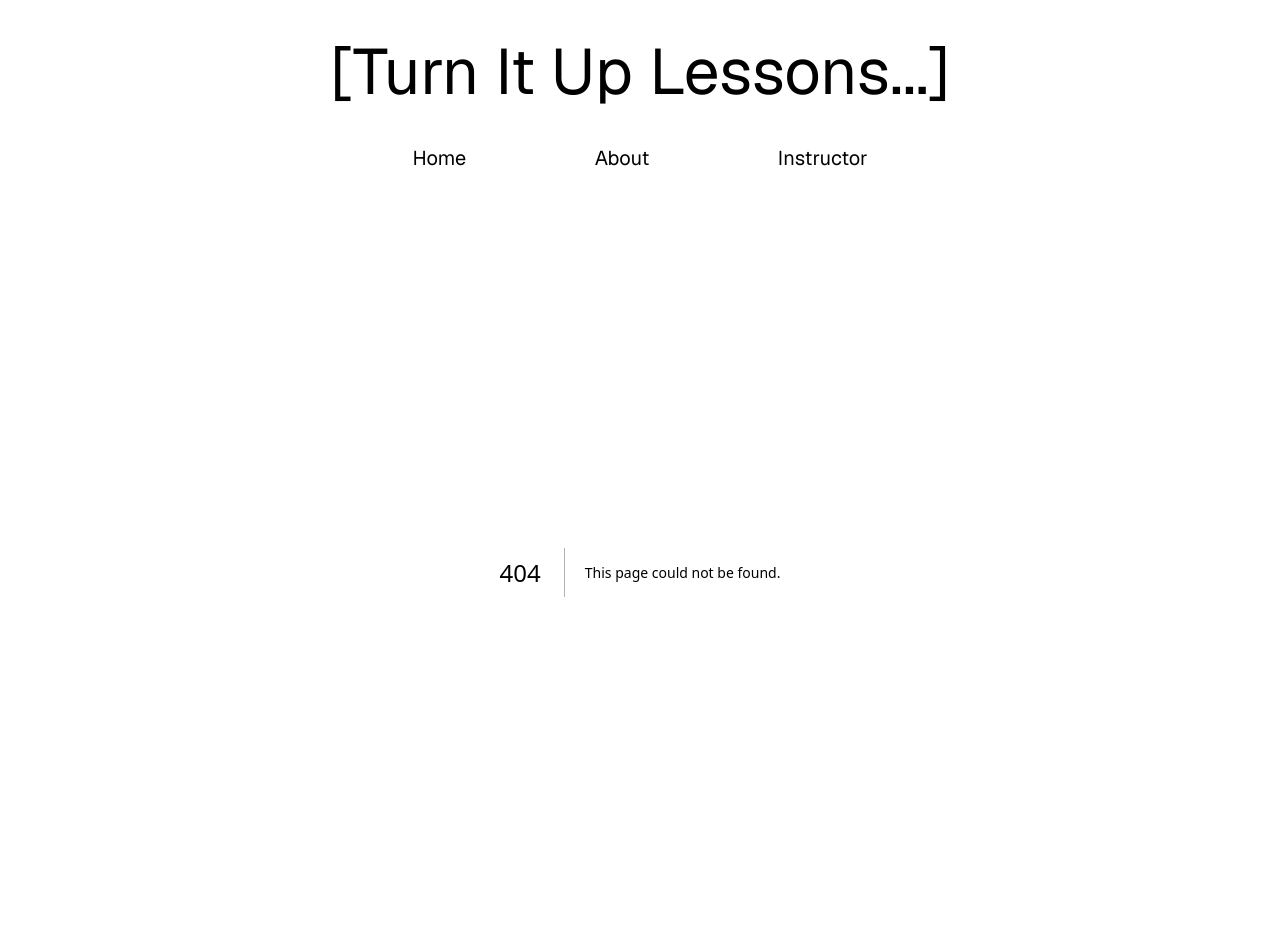
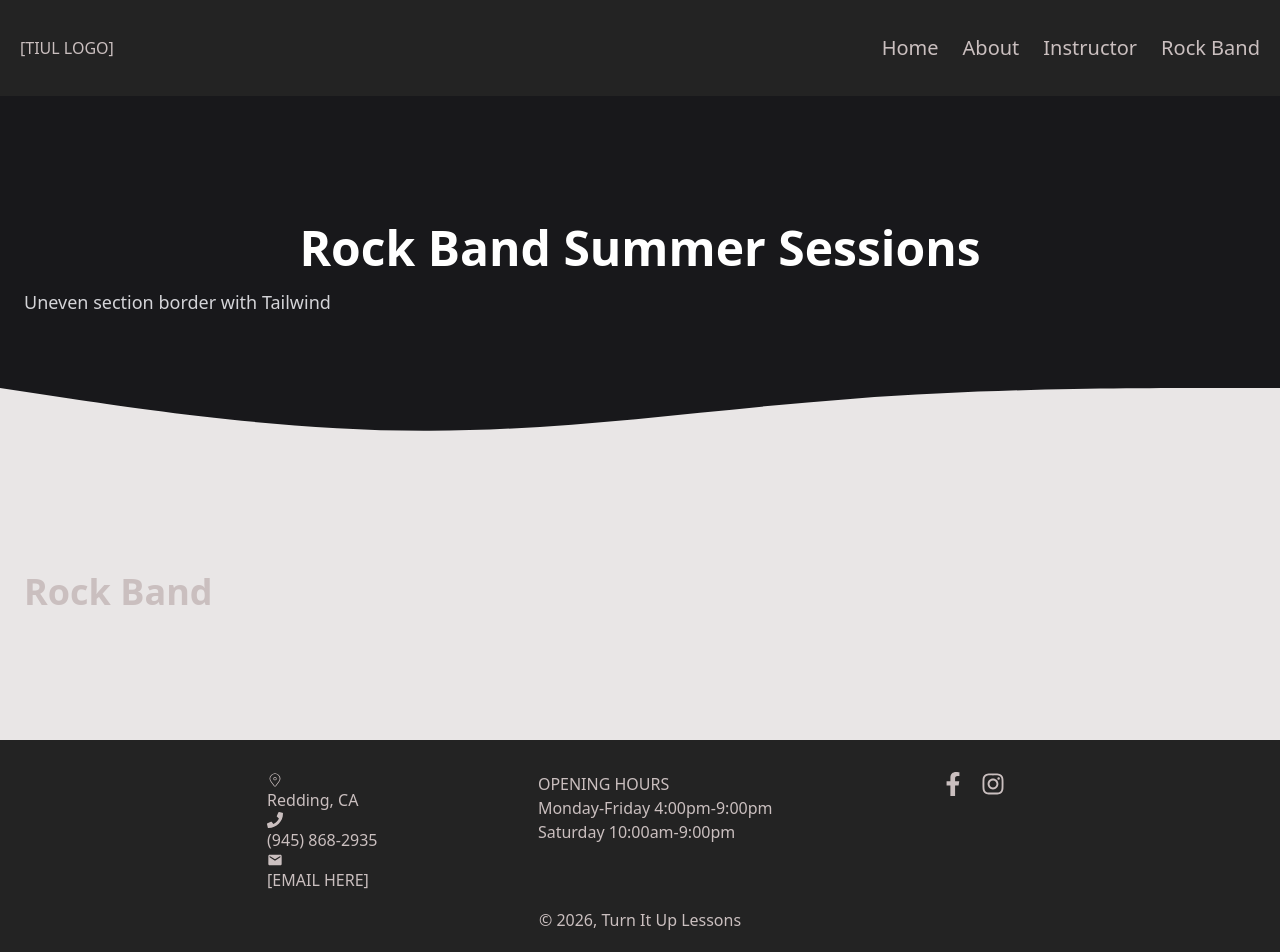
Before and after one commit to cmap89/turn_it_up_site, a Next.js app: page /rock_band in a window 1280 px wide. Before the commit this address had no page. Shown: the top 952 px of the page. Built offline with nearby package versions, Linux system fonts and the light colour scheme.

Commit message:
Update styles to overhaul site themes and look. Include a stylistic SVG page divider.

```diff
--- a/app/components/Footer.tsx
+++ b/app/components/Footer.tsx
@@ -5,8 +5,8 @@ import { FaPhone } from "react-icons/fa";
 
 
 export default function Footer () {
-    return <footer className="flex flex-col items-center gap-4 py-3 " >
-        <div className="flex justify-evenly w-2/3" >
+    return <footer className="flex flex-col items-center gap-4 pb-3 pt-8" >
+        <div className="flex justify-evenly w-5/6" >
             <ul>
                 <li>
                     <CiLocationOn/> Redding, CA
@@ -18,13 +18,12 @@ export default function Footer () {
                     <MdEmail/> [EMAIL HERE]
                 </li>
             </ul>
-            <div className="flex justify-around w-100" >
+            <div className="flex justify-around" >
                 OPENING HOURS
                 <br />
                 Monday-Friday 4:00pm-9:00pm
                 <br />
                 Saturday 10:00am-9:00pm
-            <form action="">[FORM HERE]</form>
             </div>
             <SocialStrip/>
         </div>
--- a/app/components/Navbar.tsx
+++ b/app/components/Navbar.tsx
@@ -4,11 +4,12 @@ import Link from "next/link.js";
 import { navItems, navItem } from "../data/navItems";
 
 export default function Navbar () {
-    return <nav className="flex flex-col items-center bg-transparent" >
-        <ul className="flex gap-9 justify-evenly w-1/2 text-xl" >
+    return <nav className="flex justify-between items-center bg-transparent px-5 min-h-[12vh]" >
+        <div> <Link href="/" >[TIUL LOGO]</Link></div>
+        <ul className="flex gap-6 justify-evenly text-xl" >
                 {
                 navItems.map((item: navItem) => (
-                    <li className="hover:text-amber-50 hover:-translate-y-1" key={item.id} >
+                    <li className="hover:text-white" key={item.id} >
                         <Link href={`/${item.route}`} >
                             {item.name}
                         </Link>
--- a/app/components/SocialStrip.tsx
+++ b/app/components/SocialStrip.tsx
@@ -6,7 +6,7 @@ import { FaInstagram } from "react-icons/fa";
 
 export default function SocialStrip (){
     return (
-        <div className="flex items-center" >
+        <div className="flex items-start" >
             <Link className="h-fit" href={"https://www.facebook.com/Turnitupguitar"} target="blank" ><FaFacebookF className="w-10 h-6" /></Link>
             <Link className="h-fit" href={"https://www.instagram.com/turnitupguitar/"} target="blank" ><FaInstagram className="w-10 h-6" /></Link>
         </div>
--- a/app/data/navItems.ts
+++ b/app/data/navItems.ts
@@ -20,4 +20,10 @@ export const navItems: navItem[] = [
         name:'Instructor',
         route:'instructor',
     },
+    {
+        id:4,
+        name:'Rock Band',
+        route:'rock_band',
+
+    },
 ];
--- a/app/globals.css
+++ b/app/globals.css
@@ -1,17 +1,17 @@
 @import "tailwindcss";
 
 :root {
-  --background: #262626;
-  --foreground: #fff;
-  --primary: #f1e2a5;
+  --background: #232323;
+  --foreground: #e9e6e6;
+  --primary: #cabfbf;
 }
 
 @theme inline {
   --color-background: var(--background);
   --color-foreground: var(--foreground);
+  --color-primary: var(--primary)
   --font-sans: var(--font-geist-sans);
   --font-mono: var(--font-geist-mono);
-  --color-primary: var(--primary)
 }
 
 @media (prefers-color-scheme: dark) {
--- a/app/layout.tsx
+++ b/app/layout.tsx
@@ -34,9 +34,6 @@ export default function RootLayout({
     >
       <body className="flex flex-col w-auto min-h-screen" suppressHydrationWarning>
         <header>
-        <Banner>
-          <h1 className="text-[8vh]" >[Turn It Up Lessons...]</h1>
-        </Banner>
         <Navbar/>
       </header>
         {children}
--- a/app/page.tsx
+++ b/app/page.tsx
@@ -2,16 +2,16 @@
 
 import PageBody from "./components/PageBody";
 import PageSection from "./components/PageSection";
-import { getAssetPath } from "./lib/utils";
+// import { getAssetPath } from "./lib/utils";
 
 export default function Home() {
-  const bgImg = getAssetPath("/pics/kpereira52291-guitar-4087877.jpg");
+  // const bgImg = getAssetPath("/pics/kpereira52291-guitar-4087877.jpg");
   return (
     <>
-    <div className={`fixed inset-0 -z-10  bg-cover bg-center bg-no-repeat h-screen`}
+    {/* <div className={`fixed inset-0 -z-10  bg-cover bg-center bg-no-repeat h-screen`}
     style={{ backgroundImage:`url(${bgImg})`}}
     aria-hidden="true" >
-    </div>
+    </div> */}
 
     <PageBody
     bodyWrapperStyles="bg-transparent"
--- /dev/null
+++ b/app/rock_band/page.tsx
@@ -0,0 +1,37 @@
+export default function RockBand() {
+    return <>
+    <section className="relative bg-zinc-900 text-white py-32 overflow-hidden">
+  <div className="container mx-auto px-6">
+    <h1 className="text-center text-5xl font-bold mb-4">
+        Rock Band Summer Sessions
+    </h1>
+
+    <p className="text-zinc-300 text-lg">
+      Uneven section border with Tailwind
+    </p>
+  </div>
+
+  <div className="absolute bottom-0 left-0 w-full leading-none">
+    <svg
+      className="relative block w-full h-30"
+      xmlns="http://www.w3.org/2000/svg"
+      viewBox="0 0 1440 120"
+      preserveAspectRatio="none"
+    >
+      <path
+        className="fill-foreground"
+        d="M0,64L80,74.7C160,85,320,107,480,106.7C640,107,800,85,960,74.7C1120,64,1280,64,1360,64L1440,64L1440,120L1360,120C1280,120,1120,120,960,120C800,120,640,120,480,120C320,120,160,120,80,120L0,120Z"
+      />
+    </svg>
+  </div>
+</section>
+
+<section className="bg-foreground py-32">
+  <div className="container mx-auto px-6">
+    <h2 className="text-4xl font-bold">
+      Rock Band
+    </h2>
+  </div>
+</section>
+    </>
+}
```
